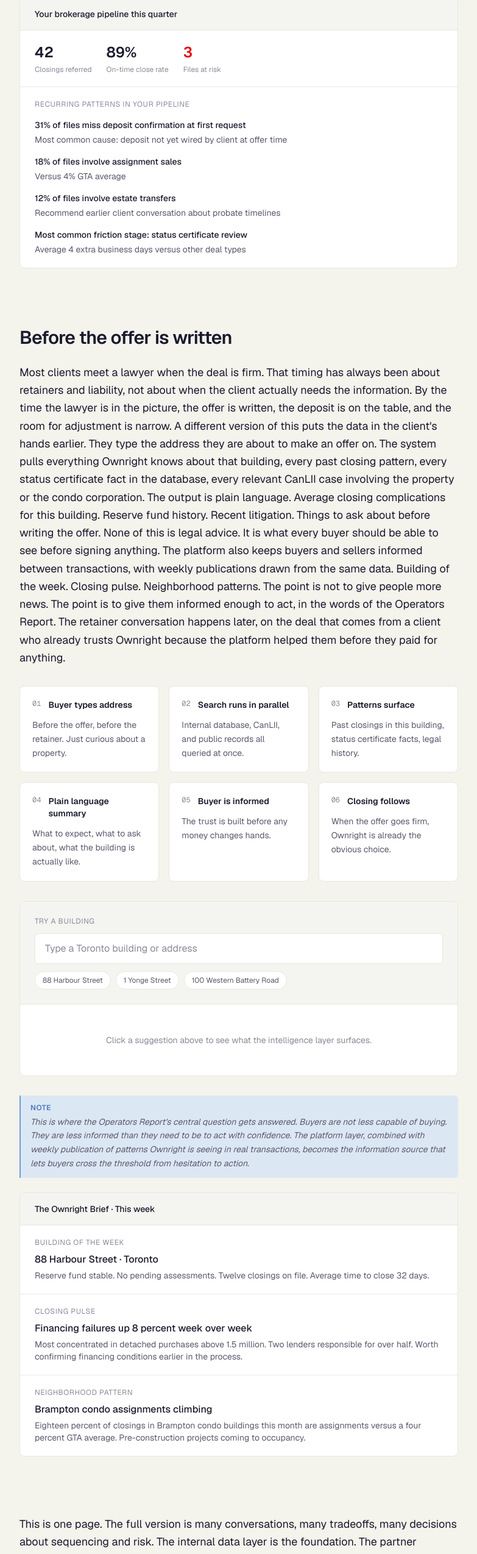
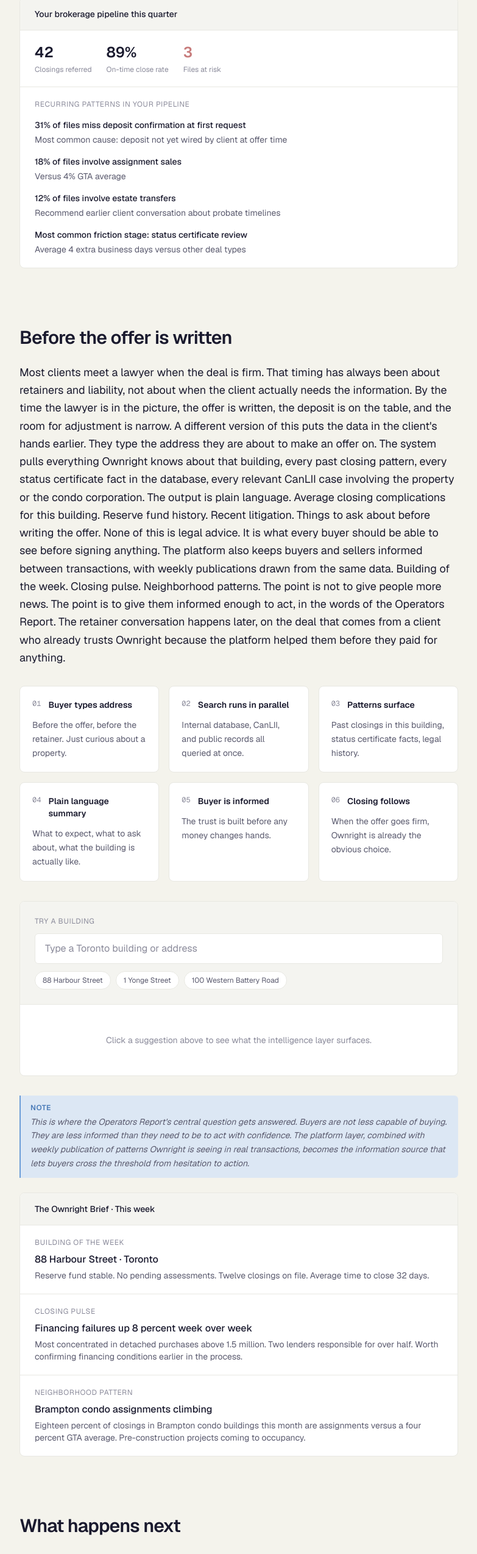
Before and after one commit to bfntosi/ownright-app, a Next.js app: page /notes in a window 1280 px wide. Shown: the part 4125-6674 px from the top of the page at 61% size, without its empty margins (248-1031 px from the left). Built offline with nearby package versions, Linux system fonts and the light colour scheme.

Commit message:
Add closing section heading and fix files-at-risk color

```diff
--- a/src/app/notes/page.tsx
+++ b/src/app/notes/page.tsx
@@ -157,7 +157,7 @@
                                         <p className="text-xs text-[var(--foreground-subtle)] mt-1">On-time close rate</p>
                                     </div>
                                     <div>
-                                        <p className="text-2xl font-semibold text-red-600 dark:text-red-400">3</p>
+                                        <p className="text-2xl font-semibold text-[var(--danger)]">3</p>
                                         <p className="text-xs text-[var(--foreground-subtle)] mt-1">Files at risk</p>
                                     </div>
                                 </div>
@@ -252,6 +252,9 @@
 
                 {/* Section 5: Closing */}
                 <section className="mb-24">
+                    <h2 className="text-2xl md:text-3xl font-semibold tracking-tight text-[var(--foreground)] mb-6">
+                        What happens next
+                    </h2>
                     <p className="text-base md:text-lg leading-relaxed text-[var(--foreground)] mb-8">
                         This is one page. The full version is many conversations, many tradeoffs, many decisions about sequencing and risk. The internal data layer is the foundation. The partner intelligence builds on it. The client-facing platform is the brand and reach play that depends on both. None of it is plug-and-play. The data needs structure, the regulatory framing matters, and the partner conversations need someone willing to actually have them, not just analyze them on a slide. The dashboard was the first test, to see if the closing layer could be made visible to the people moving the deal. It worked. This page is the second test, to see if the layer underneath could be made visible too. What happens after is up to you. I would love to talk through any of it.
                     </p>
```
